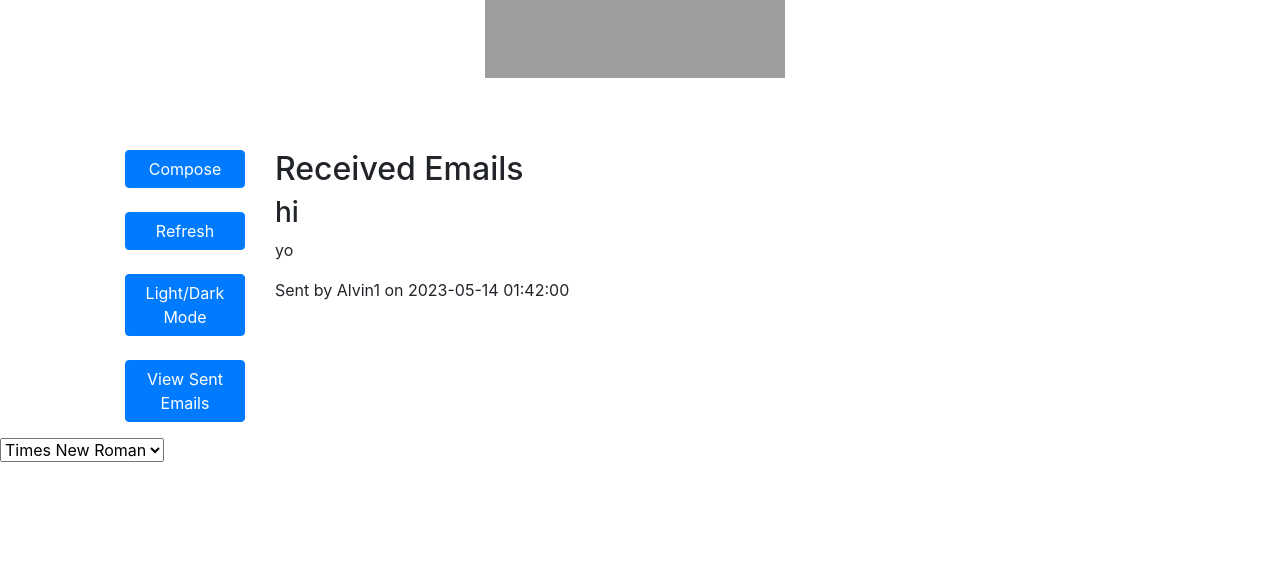
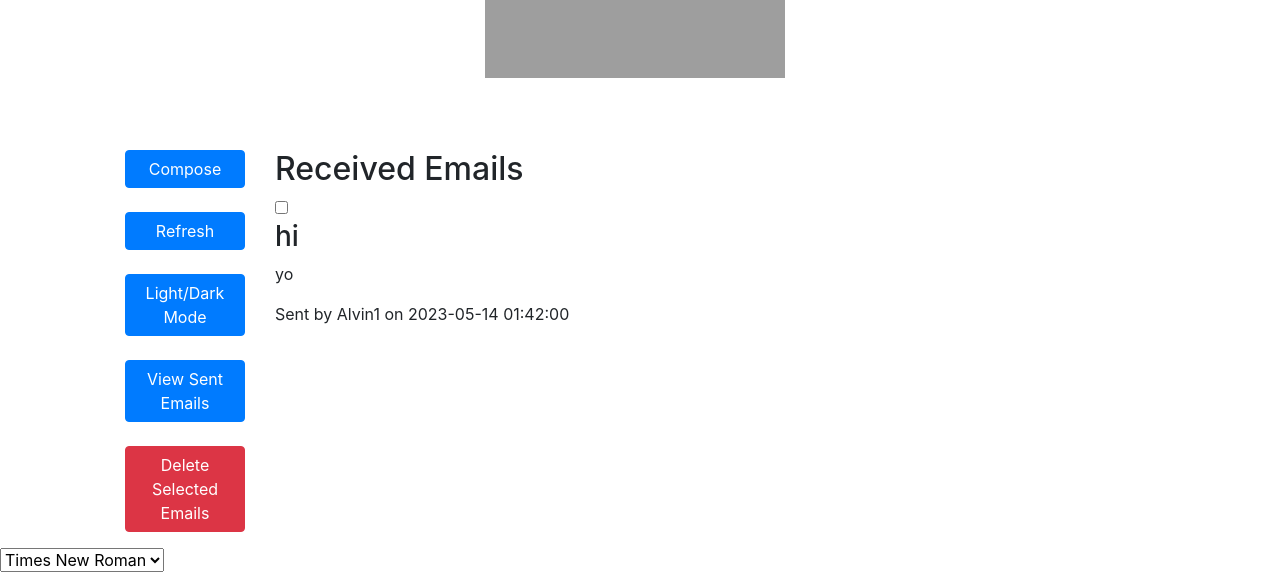
Before and after one commit to prem9/CMPE-131-G12-Project, a Flask app: page / in a window 1280 px wide. Shown: the part 312-884 px from the top of the page. Before the commit the page ends 774 px from the top, so only its background shows below. Run offline with Flask 3, Linux system fonts and the light colour scheme; a user stored in the database is signed in; some libraries are stand-ins or nearby versions; grey boxes are pictures that could not be loaded.

Commit message:
non-functioning-sent_emails.html

```diff
--- a/codebase/website/templates/compose.html
+++ b/codebase/website/templates/compose.html
@@ -33,7 +33,6 @@
             <span class="text-danger">{{ error }}</span>
       {% endfor %}
     </div>
-    <!--{{ form.submit(class="btn btn-primary") }}-->
     <form action = "/" method="POST">
       <button type="submit" class="btn btn-primary">Send</button>
     </form>
--- a/codebase/website/templates/home.html
+++ b/codebase/website/templates/home.html
@@ -21,34 +21,21 @@
                         </form>
                         <br />
                         <form action = "/refresh" method="POST">
-                            <button type="submit" class="btn btn-primary btn-block" href="/refresh">Refresh</button>
+                            <button type="submit" class="btn btn-primary btn-block">Refresh</button>
                         </form>
                         <br />
                         <form method="POST" action="{{url_for('auth.inbox')}}">
-                            <button class ="btn btn-primary btn-block" onclick="toggleMode()" href="{{url_for('auth.inbox')}}">Light/Dark Mode</button>
+                            <button class ="btn btn-primary btn-block" onclick="toggleMode()">Light/Dark Mode</button>
                         </form>
                         <br />
                         <form action="/sent_emails" method="POST">
                             <button type="submit" class="btn btn-primary btn-block" href="/sent_emails">View Sent Emails</button>
                         </form>
-                        <!--
-                        <div class="btn-group-toggle" data-toggle="buttons">
-                            <form action = "/compose" method="POST">
-                                <button type="submit" class="btn btn-primary btn-block" href="/compose">Compose</button>
-                            </form>
-                            <br />
-                            <form action = "/refresh" method="POST">
-                                <button type="submit" class="btn btn-primary btn-block" href="/refresh">Refresh</button>
-                            </form>
-                            <br />
-                            <form method="POST" action="{{url_for('auth.inbox')}}">
-                                <button class ="btn btn-primary btn-block" onclick="toggleMode()" href="{{url_for('auth.inbox')}}">Light/Dark Mode</button>
-                            </form>
-                            <br />
-                            <form action="/sent_emails" method="POST">
-                                <button type="submit" class="btn btn-primary btn-block" href="/sent_emails">View Sent Emails</button>
-                            </form>
-                        </div>-->
+                        <br />
+                        <form id="delete-selected-form" method="POST">
+                            <input type="hidden" id="delete-selected-emails" name="delete_selected_emails" value=""/>
+                            <button type="button" class="btn btn-danger btn-block" onclick="deleteSelectedEmails()">Delete Selected Emails</button>
+                        </form>
                     </ul>
                 </div>
             </div>
@@ -60,6 +47,7 @@
                     <h2>Received Emails</h2>
                     {% for email in received_emails %}
                         <div class="email">
+                            <input type="checkbox" name="selected_emails" value="{{ email.id }}" class="email-checkbox"/>
                             <h3>{{ email.subject }}</h3>
                             <p>{{ email.body }}</p>
                             <p>Sent by {{ email.user_sent_email.name }}
@@ -67,6 +55,9 @@
                             </p>
                         </div>
                     {% endfor %}
+                    {% if received_emails|length == 0 %}
+                        <p>No emails received yet.</p>
+                    {% endif %}
                 </div>
         </div>
     </div>
--- a/codebase/website/templates/sent_emails.html
+++ b/codebase/website/templates/sent_emails.html
@@ -49,6 +49,9 @@
                             </p>
                         </div>
                     {% endfor %}
+                    {% if sent_emails|length == 0 %}
+                        <p>No emails sent yet.</p>
+                    {% endif %}
                 </div>
         </div>
     </div>
--- a/codebase/website/views.py
+++ b/codebase/website/views.py
@@ -46,3 +46,33 @@ def delete_note():
             db.session.commit()
 
     return jsonify({})
+
+@views.route('/delete-selected-emails', methods=['POST'])
+@login_required
+def delete_selected_emails():
+    emails_to_delete = request.json.get('emailsToDelete')
+
+    if not emails_to_delete:
+        flash('No emails selected to delete!', category='error')
+        return redirect(url_for('views.home'))
+
+    for email_id in emails_to_delete:
+        email = Email.query.get(email_id)
+
+        if not email:
+            continue
+
+        if email.recipient.id != current_user.id:
+            continue
+
+        db.session.delete(email)
+        db.session.commit()
+
+    flash('Selected emails deleted!', category='success')
+    return redirect(url_for('views.home'))
+
+@views.route('/', methods=['GET', 'POST'])
+@login_required
+def home():
+    received_emails = Email.query.filter_by(recipient=current_user).all()
+    return render_template("home.html", user=current_user, received_emails=received_emails)
```
Also changed, not shown: codebase/instance/appdata.db, codebase/website/auth.py (line endings or trailing spaces).
